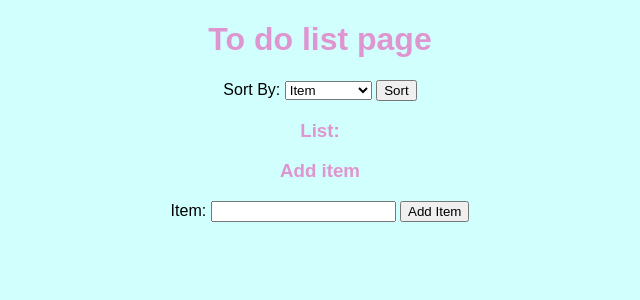
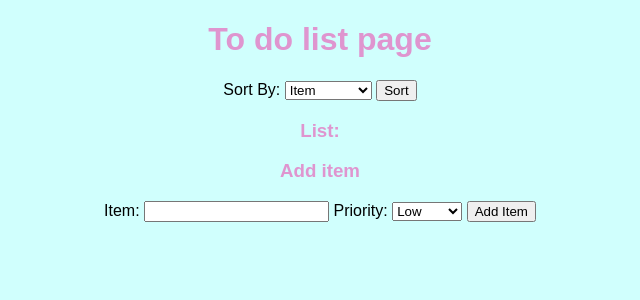
Before and after one commit to HarryEP/to-do-list, a Flask app: page / in a window 1280 px wide. Shown: the top 300 px of the page, without its empty margins (320-960 px from the left). Run offline with Flask 3, Linux system fonts and the light colour scheme; data that the repository does not hold is empty; some libraries are stand-ins or nearby versions.

Commit message:
adding priority when adding item

```diff
--- a/templates/index.html
+++ b/templates/index.html
@@ -65,6 +65,12 @@
       <form action="{{ url_for('add_item') }}" method="post">
         <label for="item">Item:</label>
         <input type="text" id="item" name="item" />
+        <label for="priority">Priority:</label>
+        <select name="priority" id="priority">
+          <option value="1" selected>Low</option>
+          <option value="2">Medium</option>
+          <option value="3">High</option>
+        </select>
         <input type="submit" value="Add Item" />
       </form>
     </body>
```
